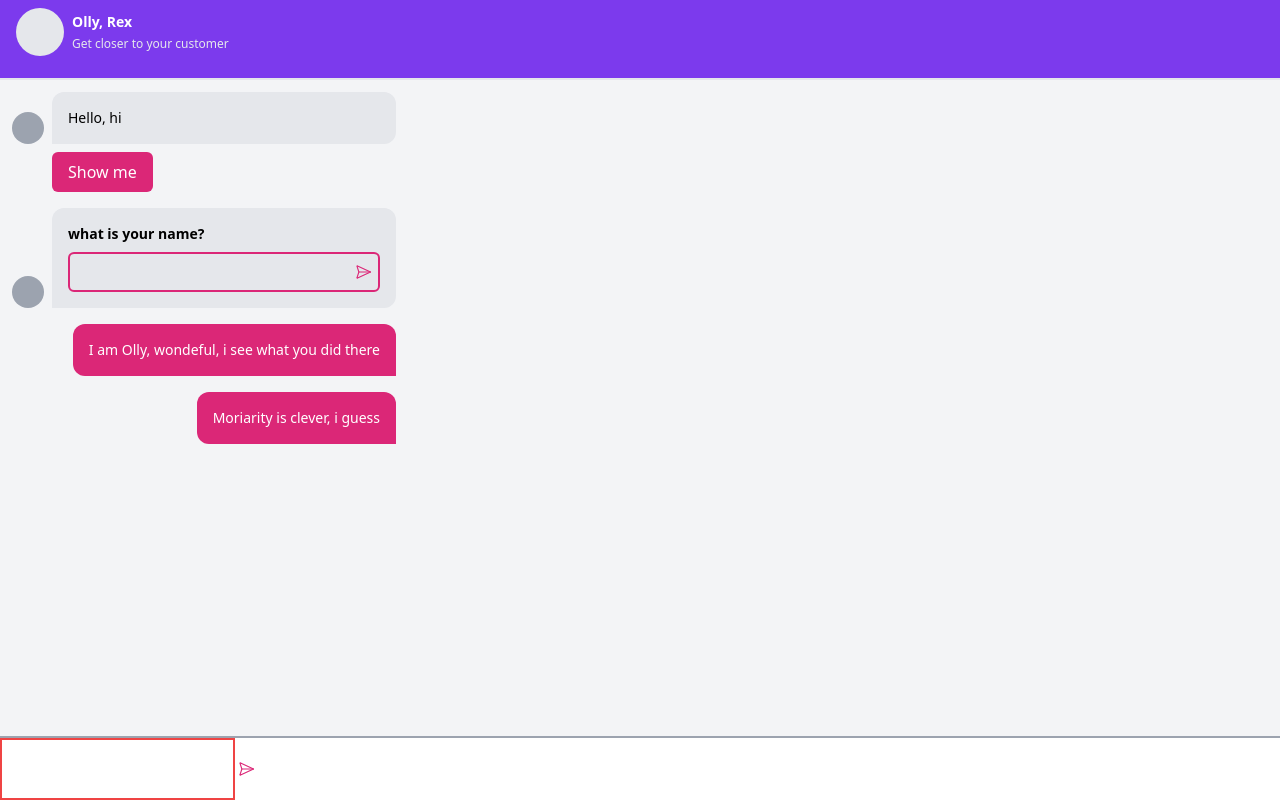
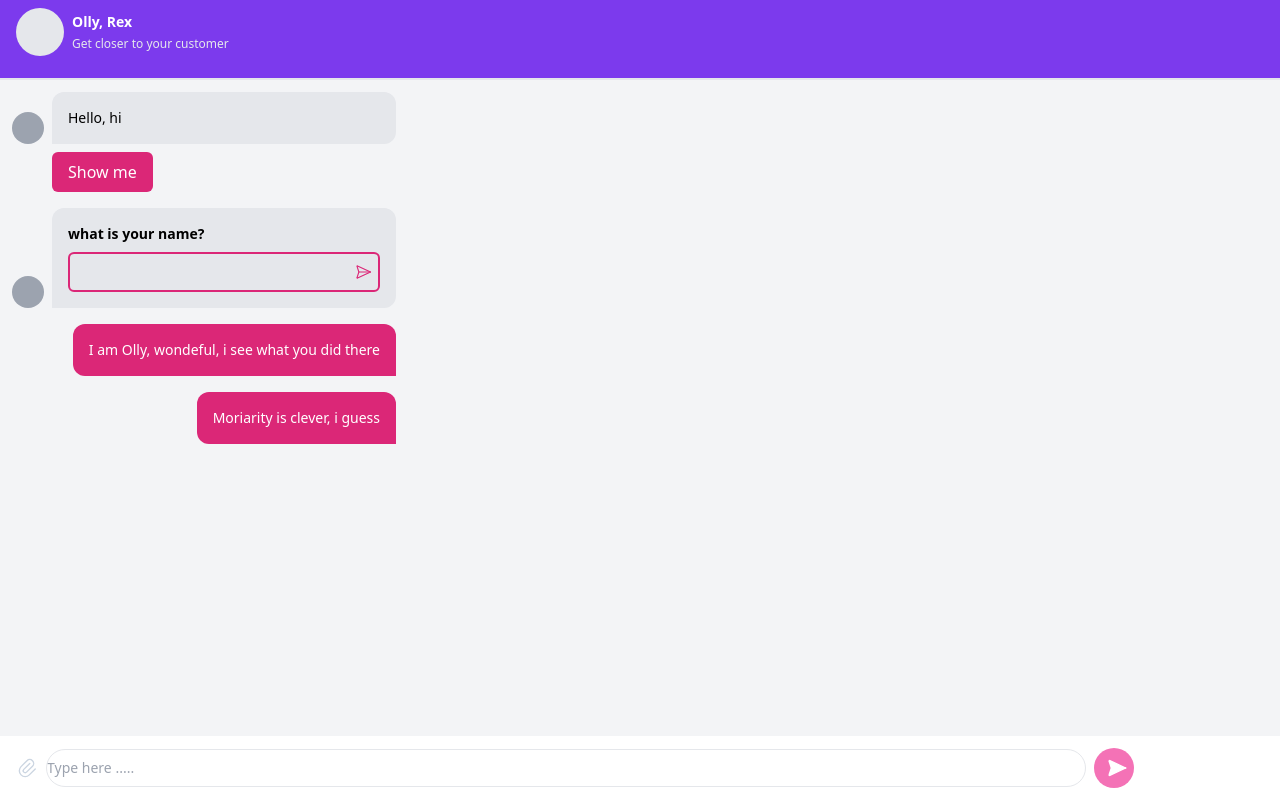
Before and after one commit to EazidoHQ/bot-frontend-react, a React (Create React App) app: page / in a window 1280 px wide. Built offline with nearby package versions, Linux system fonts and the light colour scheme.

Commit message:
feat: init icons

```diff
--- a/src/components/chat/ChatBox.tsx
+++ b/src/components/chat/ChatBox.tsx
@@ -1,16 +1,28 @@
 import Button from '../Button';
+import Attachment from '../icon/Attachment';
 import SendIcon from '../icon/SendIcon';
 
 export default function ChatBox() {
   return (
     <div
-      className='w-full border-t-2 border-gray-400 flex'
+      className='w-full  border-gray-400 flex items-center px-4 py-2'
       style={{ height: '8%' }}
     >
-      <input type='text' className='border-2 border-red-500' />
       <Button
-        children={<SendIcon />}
+        children={<Attachment stroke='#cbd5e1' width='22' height='22' />}
         buttonClass=''
+        onClick={() => console.log('clicked')}
+      />
+      <input
+        type='text'
+        className='border-1 border-gray-200 rounded-full w-5/6 py-2 ml-2 text-sm'
+        style={{ borderWidth: '1px' }}
+        placeholder='Type here .....'
+      />
+
+      <Button
+        children={<SendIcon stroke='#fff' fill='#fff' width='22' height='22' />}
+        buttonClass='w-10 h-10 rounded-full bg-pink-400 flex justify-center items-center ml-2'
         onClick={() => console.log('clicked')}
       />
     </div>
--- /dev/null
+++ b/src/components/icon/Attachment.tsx
@@ -0,0 +1,35 @@
+import React from 'react';
+
+interface Props {
+  width?: string;
+  height?: string;
+  stroke?: string;
+  fill?: string;
+}
+
+const Attachment: React.FC<Props> = ({
+  width = '18',
+  height = '18',
+  stroke = '#db2777',
+  fill = 'none',
+}) => {
+  return (
+    <svg
+      xmlns='http://www.w3.org/2000/svg'
+      className='flex-shrink-0'
+      width={width}
+      height={height}
+      viewBox='0 0 24 24'
+      stroke={stroke}
+      strokeWidth='1.5'
+      fill={fill}
+      strokeLinecap='round'
+      strokeLinejoin='round'
+    >
+      <path stroke='none' d='M0 0h24v24H0z' fill='none' />
+      <path d='M15 7l-6.5 6.5a1.5 1.5 0 0 0 3 3l6.5 -6.5a3 3 0 0 0 -6 -6l-6.5 6.5a4.5 4.5 0 0 0 9 9l6.5 -6.5' />
+    </svg>
+  );
+};
+
+export default Attachment;
```
